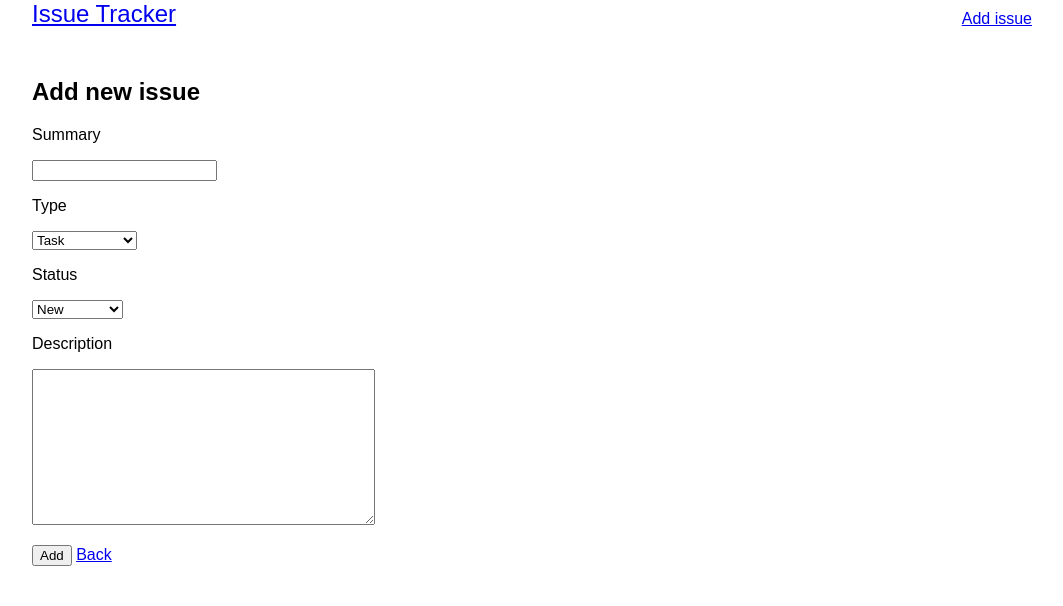
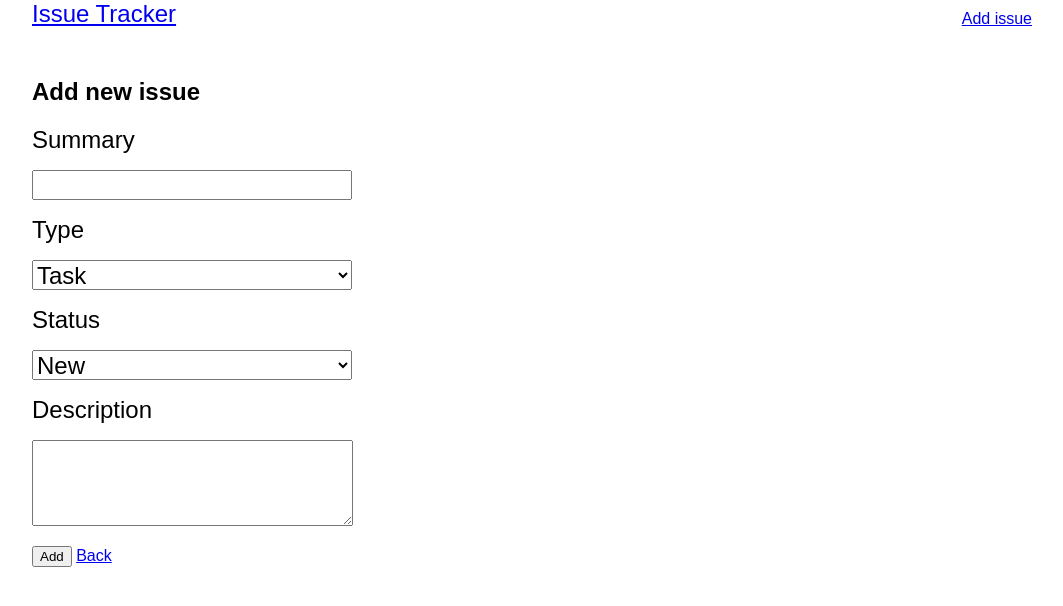
Before and after one commit to nvrmndmnm/issue-tracker, a Django app: page /issues/add/ in a window 1280 px wide. Shown: the top 606 px of the page, without its empty margins (108-1171 px from the left). Run offline with Django 3.2, Linux system fonts and the light colour scheme; data comes from the database, SQL or seed files in the repository.

Commit message:
Minor style update 3

```diff
--- a/source/webapp/static/css/main.css
+++ b/source/webapp/static/css/main.css
@@ -23,3 +23,33 @@ body {
     padding: 10px;
     margin: 20px 0;
 }
+.form-wrapper {
+    width: 324px;
+}
+label {
+    font-size: 24px;
+    align-self: start;
+}
+input {
+    height: 24px;
+    width: 312px;
+    font-size: 24px;
+}
+select {
+    height: 30px;
+    width: 320px;
+    font-size: 24px;
+}
+textarea {
+    width: 315px;
+    height: 80px;
+}
+.form-error {
+    color: #ff3535;
+    margin: -10px 0 10px 5px;
+    font-size: 14px;
+}
+.field-error {
+    border: solid 1px #ff3535;
+    box-shadow: #ff3535 0 0 3px;
+}
--- a/source/webapp/templates/add_issue.html
+++ b/source/webapp/templates/add_issue.html
@@ -2,7 +2,9 @@
 {% block title %}Add issue{% endblock %}
 {% block content %}
     <h2>Add new issue</h2>
-    <form method="POST" action="{% url "add_issue" %}" novalidate>
-        {% include "partial/issue_form.html" with button_text=" Add" %}
-    </form>
+    <div class="form-wrapper">
+        <form method="POST" action="{% url "add_issue" %}" novalidate>
+            {% include "partial/issue_form.html" with button_text=" Add" %}
+        </form>
+    </div>
 {% endblock %}
```
Also changed, not shown: source/webapp/templates/edit_issue.html (+5 -3 lines).
